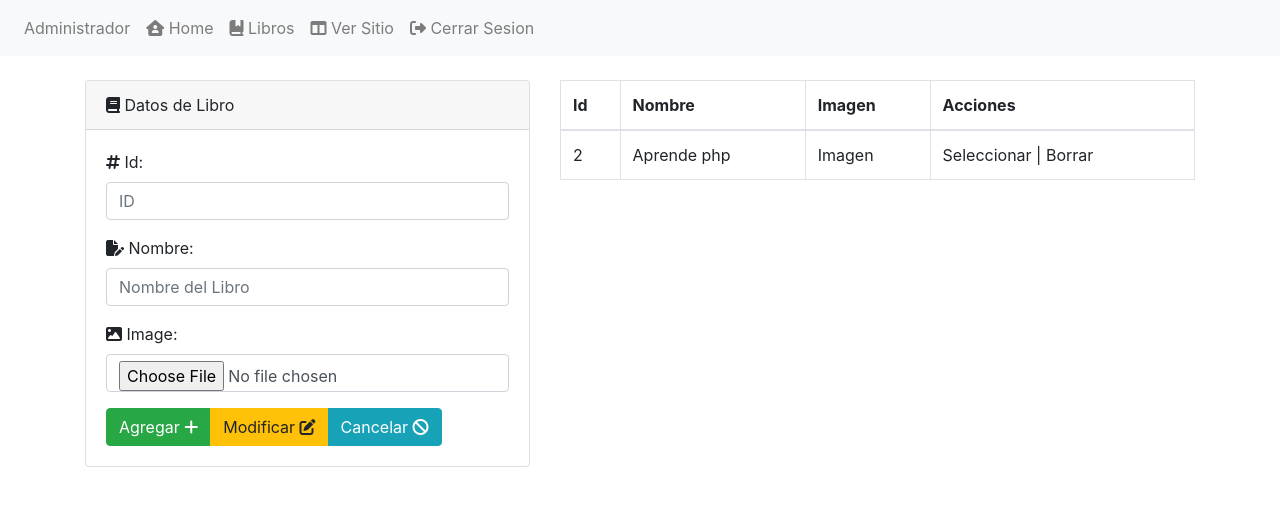
After one commit to JordyV23/the-librarian, a PHP site: page /admin/section/productos.php in a window 1280 px wide. The commit adds this page. Shown: the top 506 px of the page. Run offline with PHP 8.4, Linux system fonts and the light colour scheme; some libraries are stand-ins or nearby versions.

Commit message:
Tareas realizadas -Maquedado de vista de productos

```diff
--- a/admin/index.php
+++ b/admin/index.php
@@ -40,7 +40,7 @@ if ($_POST) {
                             <div class="form-group">
                                 <label><i class="fa-solid fa-user"></i> Usuario</label=>
                                     <input type="text" class="form-control" -describedby="emailHelp"
-                                        placeholder="Ingrese su nombre de usuario" name="usuario">
+                                        placeholder="Username" name="usuario">
                             </div>
 
                             <div class="form-group">
--- /dev/null
+++ b/admin/section/cerrar.php
@@ -0,0 +1 @@
+cerrar
--- /dev/null
+++ b/admin/section/productos.php
@@ -0,0 +1,68 @@
+<?php include("../template/header.php") ?>
+
+
+<div class="col-md-5">
+
+    <div class="card">
+        <div class="card-header">
+            <i class="fa-solid fa-book"></i> Datos de Libro
+        </div>
+
+        <div class="card-body">
+            <form method="POST" enctype="multipart/form-data">
+                <div class="form-group">
+                    <label for="txtId"><i class="fa-solid fa-hashtag"></i> Id:</label>
+                    <input type="test" class="form-control" name="txtId" id="txtId" placeholder="ID">
+                </div>
+
+                <div class="form-group">
+                    <label for="txtNombre"><i class="fa-solid fa-file-pen"></i> Nombre:</label>
+                    <input type="password" class="form-control" name="txtNombre" id="txtNombre"
+                        placeholder="Nombre del Libro">
+                </div>
+
+                <div class="form-group">
+                    <label for="txtImage"><i class="fa-solid fa-image"></i> Image:</label>
+                    <input type="file" class="form-control" name="txtNombre" id="txtNombre"
+                        placeholder="Nombre del Libro">
+                </div>
+
+                <div class="btn-group" role="group" aria-label="">
+                    <button type="button" class="btn btn-success">Agregar <i class="fa-solid fa-plus"></i></button>
+                    <button type="button" class="btn btn-warning">Modificar <i
+                            class="fa-solid fa-pen-to-square"></i></button>
+                    <button type="button" class="btn btn-info">Cancelar <i class="fa-solid fa-ban"></i></button>
+                </div>
+
+            </form>
+
+        </div>
+
+    </div>
+
+
+
+</div>
+<div class="col-md-7">
+    <table class="table table-bordered">
+        <thead>
+            <tr>
+                <th>Id</th>
+                <th>Nombre</th>
+                <th>Imagen</th>
+                <th>Acciones</th>
+            </tr>
+        </thead>
+        <tbody>
+            <tr>
+                <td>2</td>
+                <td>Aprende php</td>
+                <td>Imagen </td>
+                <td>Seleccionar | Borrar</td>
+            </tr>
+        </tbody>
+    </table>
+</div>
+
+
+<?php include("../template/footer.php") ?>
--- a/admin/template/header.php
+++ b/admin/template/header.php
@@ -13,13 +13,14 @@
 </head>
 
 <body>
+    <?php $url="http://".$_SERVER['HTTP_HOST']."/the-librarian"; ?>
 
     <nav class="navbar navbar-expand navbar-light bg-light">
         <div class="nav navbar-nav">
             <a class="nav-item nav-link" href="#">Administrador</a>
-            <a class="nav-item nav-link" href="#"> <i class="fa-solid fa-house-user"></i> Home</a>
-            <a class="nav-item nav-link" href="#"> <i class="fa-solid fa-book-bookmark"></i> Libros</a>
-            <a class="nav-item nav-link" href="#"> <i class="fa-solid fa-table-columns"></i> Ver Sitio</a>
+            <a class="nav-item nav-link" href="<?php echo $url; ?>/admin/inicio.php"> <i class="fa-solid fa-house-user"></i> Home</a>
+            <a class="nav-item nav-link" href="<?php echo $url; ?>/admin/section/productos.php"> <i class="fa-solid fa-book-bookmark"></i> Libros</a>
+            <a class="nav-item nav-link" href="<?php echo $url; ?>/admin/section/cerrar.php"> <i class="fa-solid fa-table-columns"></i> Ver Sitio</a>
             <a class="nav-item nav-link" href="#"> <i class="fa-solid fa-right-from-bracket"></i> Cerrar Sesion</a>
         </div>
     </nav>
--- a/template/header.php
+++ b/template/header.php
@@ -6,8 +6,8 @@
     <meta http-equiv="X-UA-Compatible" content="IE=edge">
     <meta name="viewport" content="width=device-width, initial-scale=1.0">
     <title>The Librarian</title>
-    <link rel="stylesheet" href="../css/bootstrap.min.css">
-    <link rel="icon" href="../public/icon.svg" type="image/svg+xml">
+    <link rel="stylesheet" href="css/bootstrap.min.css">
+    <link rel="icon" href="public/icon.svg" type="image/svg+xml">
     <script src="https://kit.fontawesome.com/8633cf8400.js" crossorigin="anonymous"></script>
     <script src="https://cdn.jsdelivr.net/npm/bootstrap@5.3.0-alpha3/dist/js/bootstrap.bundle.min.js" integrity="sha384-ENjdO4Dr2bkBIFxQpeoTz1HIcje39Wm4jDKdf19U8gI4ddQ3GYNS7NTKfAdVQSZe" crossorigin="anonymous"></script>
 </head>
```
